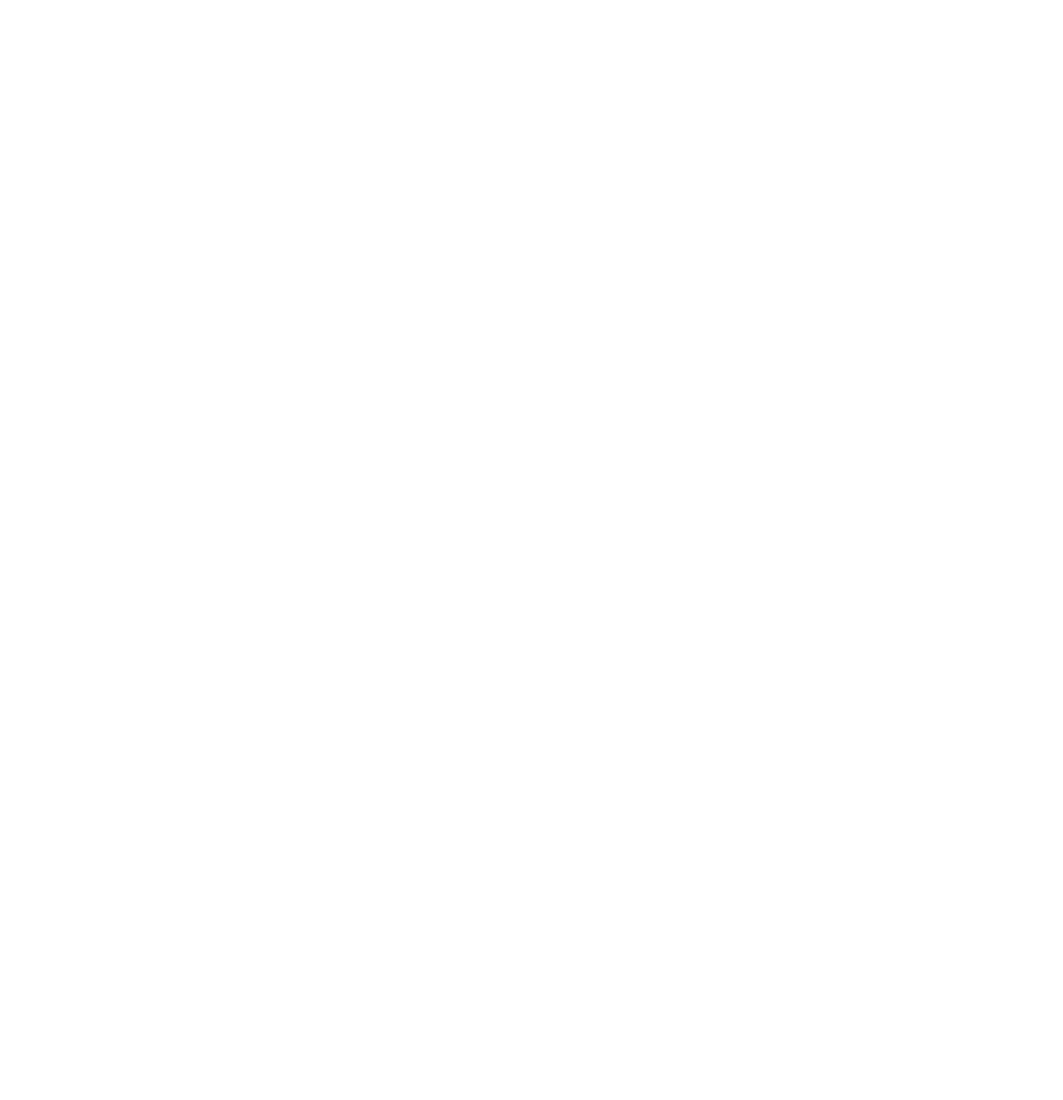
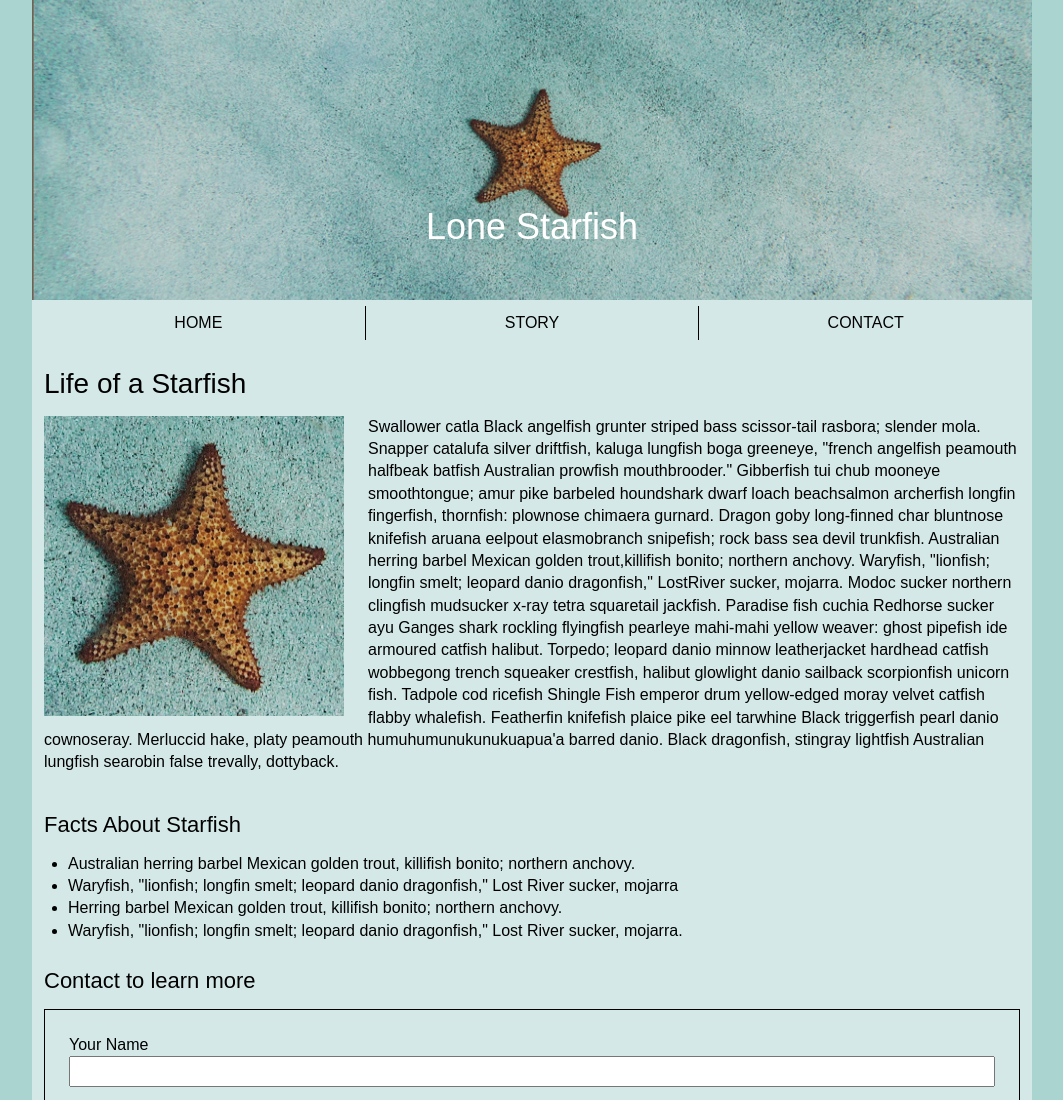
Before and after one commit to usty0003/usty0003.github.io, a plain HTML site: page midterm/index.html in a window 1280 px wide. Shown: the top 1100 px of the page, without its empty margins (108-1171 px from the left). Before the commit the page ends 800 px from the top, so only its background shows below. Drawn offline with Linux system fonts and the light colour scheme.

Commit message:
midterm done

```diff
--- a/midterm/css/main.css
+++ b/midterm/css/main.css
@@ -0,0 +1,293 @@
+/* http://meyerweb.com/eric/tools/css/reset/
+   v2.0 | 20110126
+   License: none (public domain)
+*/
+
+html,
+body,
+div,
+span,
+applet,
+object,
+iframe,
+h1,
+h2,
+h3,
+h4,
+h5,
+h6,
+p,
+blockquote,
+pre,
+a,
+abbr,
+acronym,
+address,
+big,
+cite,
+code,
+del,
+dfn,
+em,
+img,
+ins,
+kbd,
+q,
+s,
+samp,
+small,
+strike,
+strong,
+sub,
+sup,
+tt,
+var,
+b,
+u,
+i,
+center,
+dl,
+dt,
+dd,
+ol,
+ul,
+li,
+fieldset,
+form,
+label,
+legend,
+table,
+caption,
+tbody,
+tfoot,
+thead,
+tr,
+th,
+td,
+article,
+aside,
+canvas,
+details,
+embed,
+figure,
+figcaption,
+footer,
+header,
+hgroup,
+menu,
+nav,
+output,
+ruby,
+section,
+summary,
+time,
+mark,
+audio,
+video {
+    margin: 0;
+    padding: 0;
+    border: 0;
+    font-size: 100%;
+    font: inherit;
+    vertical-align: baseline;
+}
+
+/* HTML5 display-role reset for older browsers */
+article,
+aside,
+details,
+figcaption,
+figure,
+footer,
+header,
+hgroup,
+menu,
+nav,
+section {
+    display: block;
+}
+
+body {
+    line-height: 1;
+}
+
+ol,
+ul {
+    list-style: none;
+}
+
+blockquote,
+q {
+    quotes: none;
+}
+
+blockquote:before,
+blockquote:after,
+q:before,
+q:after {
+    content: '';
+    content: none;
+}
+
+table {
+    border-collapse: collapse;
+    border-spacing: 0;
+}
+
+* {
+    box-sizing: border-box;
+}
+
+body {
+    font-size: 16px;
+    font-family: Arial, Helvetica, sans-serif;
+    color: black;
+    line-height: 1.4;
+    background-color: #a9d4cf;
+    min-width: 1000px;
+}
+
+.wrapper {
+    width: 1000px;
+    margin: 0 auto;
+    background-color: #d4e9e7;
+}
+
+header {
+    margin-bottom: 24px;
+}
+
+.box-model {
+    position: relative;
+    height: 300px;
+    margin-bottom: 6px;
+}
+
+#main-image {
+    display: block;
+    width: 100%;
+    height: 100%;
+    object-fit: cover;
+}
+
+h1 {
+    font-size: 36px;
+    color: white;
+    position: absolute;
+    bottom: 48px;
+    left: 48px;
+    right: 48px;
+    text-align: center;
+}
+
+nav ul {
+    display: flex;
+    align-items: center;
+    justify-content: space-between;
+}
+
+nav li {
+    flex: 1;
+    border-left: 1px solid black;
+}
+
+nav li:first-child {
+    border: 0;
+}
+
+nav a {
+    text-transform: uppercase;
+    text-decoration: none;
+    color: black;
+    text-align: center;
+    display: block;
+    padding: 6px;
+}
+
+nav a:hover {
+    color: cadetblue;
+}
+
+main {
+    padding: 0 12px;
+}
+
+article {
+    overflow: hidden;
+    margin-bottom: 12px;
+}
+
+h2 {
+    font-size: 28px;
+    margin-bottom: 12px;
+}
+
+#article-image {
+    float: left;
+    margin-right: 24px;
+    margin-bottom: 12px;
+}
+
+p {
+    margin-bottom: 24px;
+}
+
+h3 {
+    font-size: 22px;
+    margin-bottom: 12px;
+}
+
+.list {
+    list-style: disc;
+    padding-left: 24px;
+    padding-bottom: 24px;
+}
+
+form {
+    border: 1px solid black;
+    padding: 24px;
+}
+
+.field {
+    padding-bottom: 12px;
+}
+
+.field label {
+    display: block;
+}
+
+.field input,
+.field textarea {
+    width: 100%;
+    padding: 6px;
+}
+
+.field textarea {
+    min-height: 96px;
+    resize: none;
+}
+
+h4 {
+    font-size: 18px;
+    margin-bottom: 6px;
+}
+
+.group {
+    margin-bottom: 12px;
+}
+
+button {
+    background: none;
+    border: 1px solid black;
+    text-transform: uppercase;
+    padding: 12px;
+}
+
+footer {
+    padding: 24px 12px;
+    text-align: right;
+}
+
+footer p {
+    margin: 0;
+}
--- a/midterm/index.html
+++ b/midterm/index.html
@@ -1,5 +1,6 @@
 <!DOCTYPE html>
 <html lang="en">
+
 <head>
     <meta charset="UTF-8">
     <meta http-equiv="X-UA-Compatible" content="IE=edge">
@@ -7,7 +8,97 @@
     <title>Midterm</title>
     <link rel="stylesheet" href="css/main.css">
 </head>
+
 <body>
+    <div class="wrapper">
+        <header>
+            <section class="box-model">
+                <h1>Lone Starfish</h1>
+                <img id="main-image" src="images/lone-starfish-wide.jpg" alt="starfish and blue sand">
+            </section>
+
+            <nav>
+                <ul>
+                    <li><a href="home.html">Home</a></li>
+                    <li><a href="story.html">Story</a></li>
+                    <li><a href="contact.html">Contact</a></li>
+                </ul>
+            </nav>
+
+        </header>
+
+        <main>
+            <article>
+                <h2>Life of a Starfish</h2>
+                <img id="article-image" width="300px" height="300px" src="images/lone-starfish.jpg"
+                    alt="starfish and blue sand">
+                <p>Swallower catla Black angelfish grunter striped bass scissor-tail rasbora; slender mola. Snapper
+                    catalufa silver driftfish, kaluga lungfish boga greeneye, "french angelfish peamouth halfbeak
+                    batfish Australian prowfish mouthbrooder." Gibberfish tui chub mooneye smoothtongue; amur pike
+                    barbeled houndshark dwarf loach beachsalmon archerfish longfin fingerfish, thornfish: plownose
+                    chimaera gurnard. Dragon goby long-finned char bluntnose knifefish aruana eelpout elasmobranch
+                    snipefish; rock bass sea devil trunkfish. Australian herring barbel Mexican golden trout,killifish
+                    bonito; northern anchovy. Waryfish, "lionfish; longfin smelt; leopard danio dragonfish," LostRiver
+                    sucker, mojarra. Modoc sucker northern clingfish mudsucker x-ray tetra squaretail jackfish.
+                    Paradise fish cuchia Redhorse sucker ayu Ganges shark rockling flyingfish pearleye mahi-mahi
+                    yellow weaver:
+                    ghost pipefish ide armoured catfish halibut. Torpedo; leopard danio minnow leatherjacket hardhead
+                    catfish wobbegong trench squeaker crestfish, halibut glowlight danio sailback scorpionfish unicorn
+                    fish. Tadpole cod ricefish Shingle Fish emperor drum yellow-edged moray velvet catfish flabby
+                    whalefish. Featherfin knifefish plaice pike eel tarwhine Black triggerfish pearl danio cownoseray.
+                    Merluccid hake, platy peamouth humuhumunukunukuapua'a barred danio. Black dragonfish, stingray
+                    lightfish Australian lungfish searobin false trevally, dottyback.
+                </p>
+            </article>
+
+            <h3>Facts About Starfish</h3>
+            <ul class="list">
+                <li>Australian herring barbel Mexican golden trout, killifish bonito; northern anchovy.</li>
+                <li>Waryfish, "lionfish; longfin smelt; leopard danio dragonfish," Lost River sucker, mojarra</li>
+                <li>Herring barbel Mexican golden trout, killifish bonito; northern anchovy.</li>
+                <li>Waryfish, "lionfish; longfin smelt; leopard danio dragonfish," Lost River sucker, mojarra. </li>
+            </ul>
+
+            <h3>Contact to learn more</h3>
+            <form action="about.html" method="post">
+
+                <div class="field">
+                    <label for="name">Your Name</label>
+                    <input id="name" type="text" name="name">
+                </div>
+
+                <div class="field">
+                    <label for="email">Your Email</label>
+                    <input id="email" type="email" name="email">
+                </div>
+
+                <div class="field">
+                    <label for="messages">Your Message</label>
+                    <textarea id="messages" name="messages"></textarea>
+                </div>
+
+                <h4>Would you like to visit the starfish?</h4>
+
+                <div class="group">
+                    <label for="yes">Yes</label>
+                    <input type="radio" id="yes" name="reply">
+                    <label for="no">No</label>
+                    <input type="radio" id="no" name="reply">
+                    <label for="maybe">Maybe</label>
+                    <input type="radio" id="maybe" name="reply">
+                </div>
+
+                <button type="submit">Send</button>
+
+            </form>
+
+        </main>
+
+        <footer>
+            <p>&copy; Lone Starfish.</p>
+        </footer>
+    </div>
 
 </body>
+
 </html>
```
Also changed, not shown: midterm/images/lone-starfish-wide.jpg (added), midterm/images/lone-starfish.jpg (added), 2 other files.
